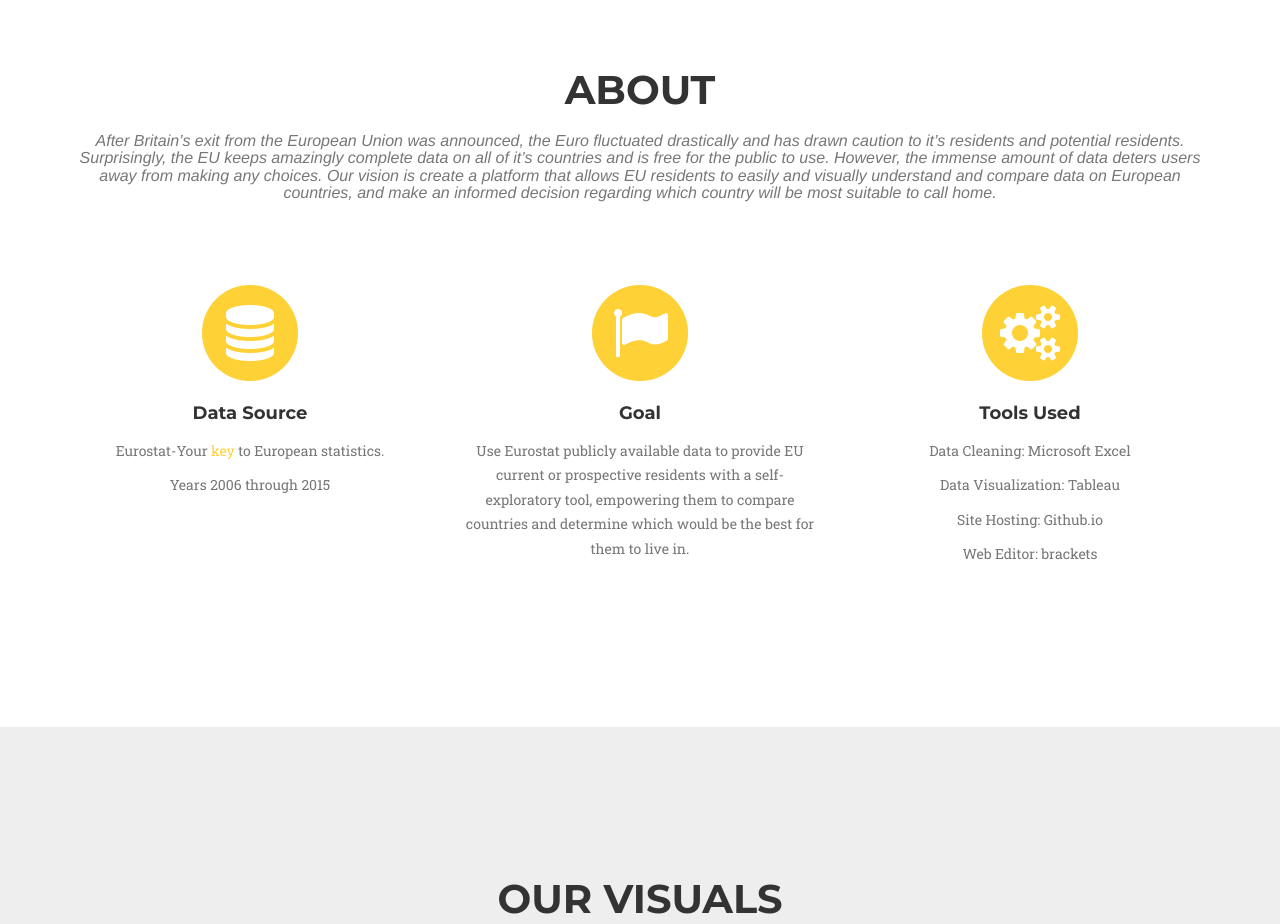
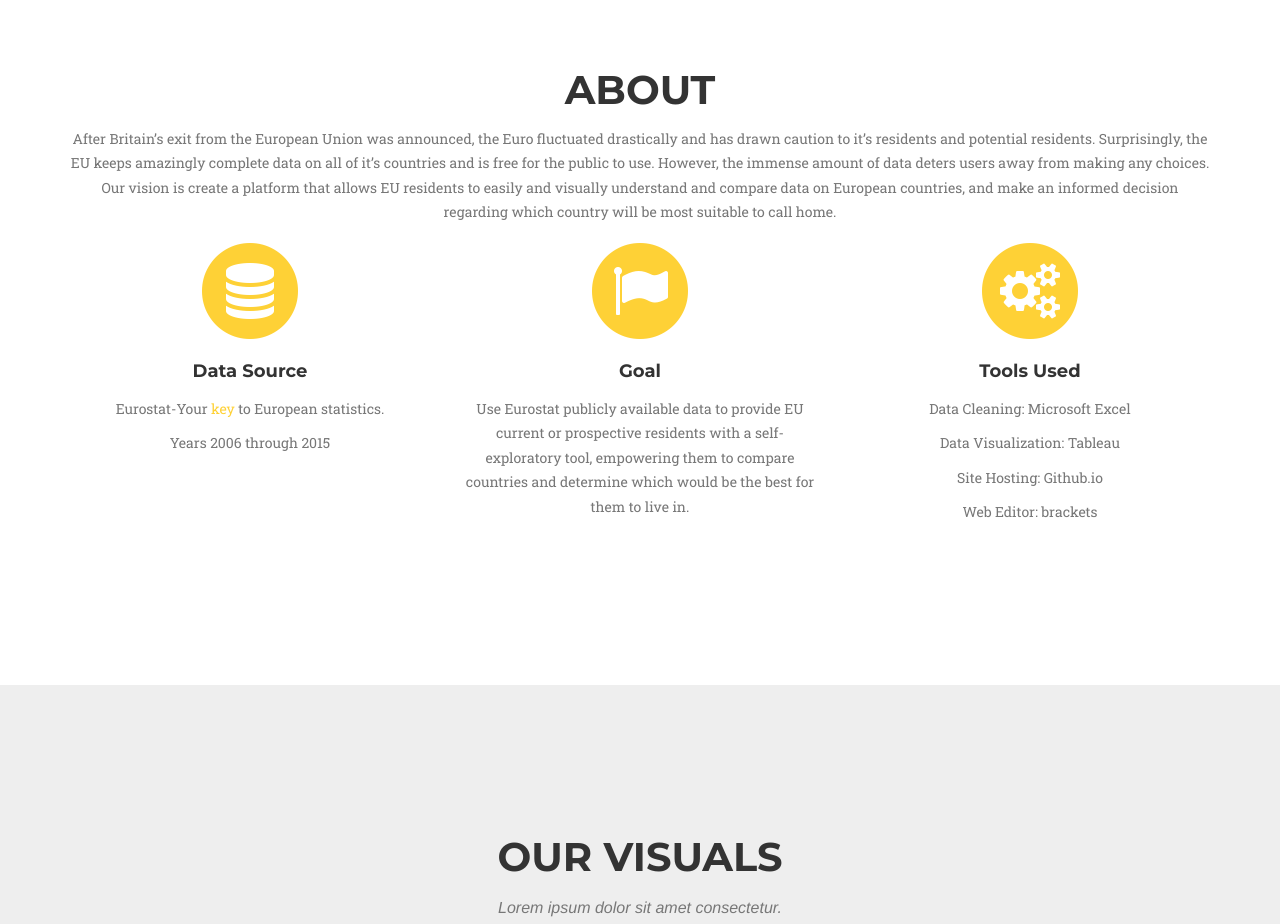
Before and after one commit to JansonLui/w209-Explore-EU.github.io, a website: page index.html in a window 1280 px wide. Shown: the part 840-1764 px from the top of the page. Drawn offline with nearby package versions, Linux system fonts and the light colour scheme; a web font is replaced by a local one.

Commit message:
about section

```diff
--- a/index.html
+++ b/index.html
@@ -86,7 +86,7 @@
             <div class="row">
                 <div class="col-lg-12 text-center">
                     <h2 class="section-heading">About</h2>
-                    <h3 class="section-subheading text-muted">After Britain’s exit from the European Union was announced, the Euro fluctuated drastically and has drawn caution to it’s residents and potential residents. Surprisingly, the EU keeps amazingly complete data on all of it’s countries and is free for the public to use. However, the immense amount of data deters users away from making any choices. Our vision is create a platform that allows EU residents to easily and visually understand and compare data on European countries, and make an informed decision regarding which country will be most suitable to call home.</h3>
+                    <p class="text-muted">After Britain’s exit from the European Union was announced, the Euro fluctuated drastically and has drawn caution to it’s residents and potential residents. Surprisingly, the EU keeps amazingly complete data on all of it’s countries and is free for the public to use. However, the immense amount of data deters users away from making any choices. Our vision is create a platform that allows EU residents to easily and visually understand and compare data on European countries, and make an informed decision regarding which country will be most suitable to call home.</p>
                 </div>
             </div>
             <div class="row text-center">
```
